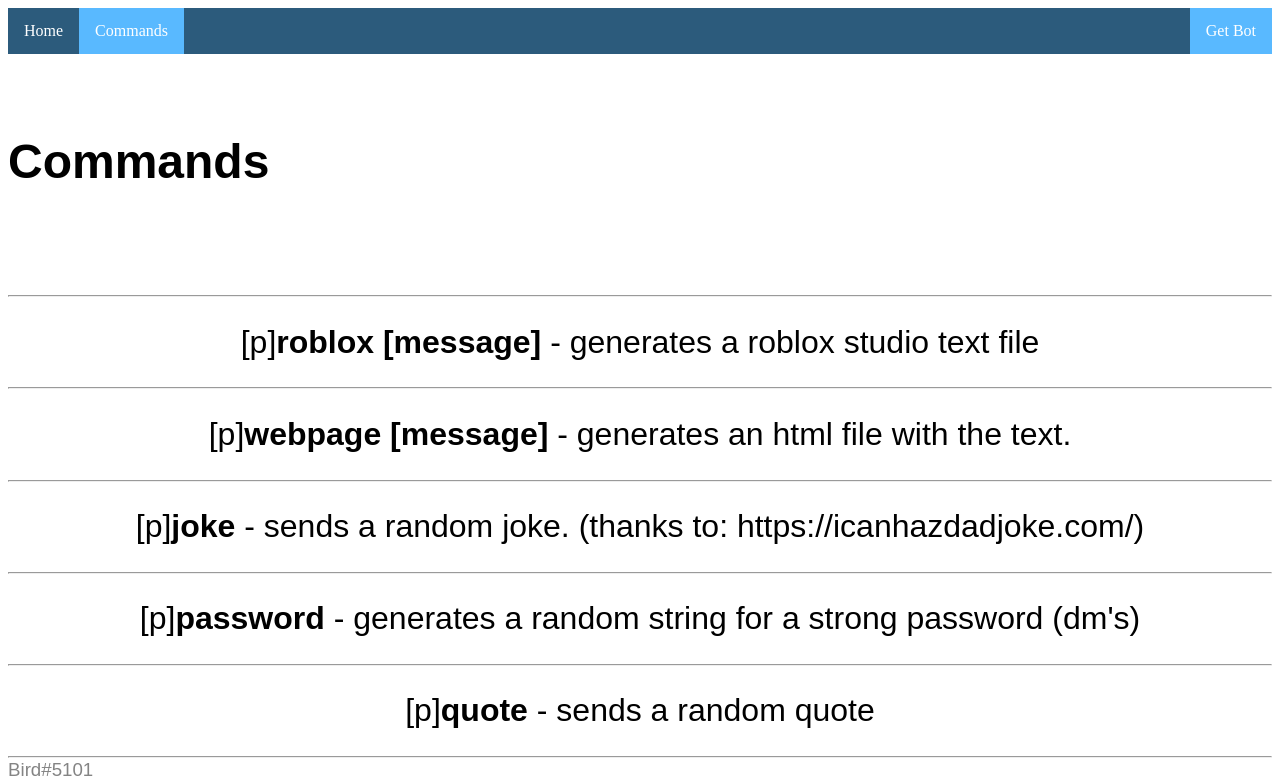
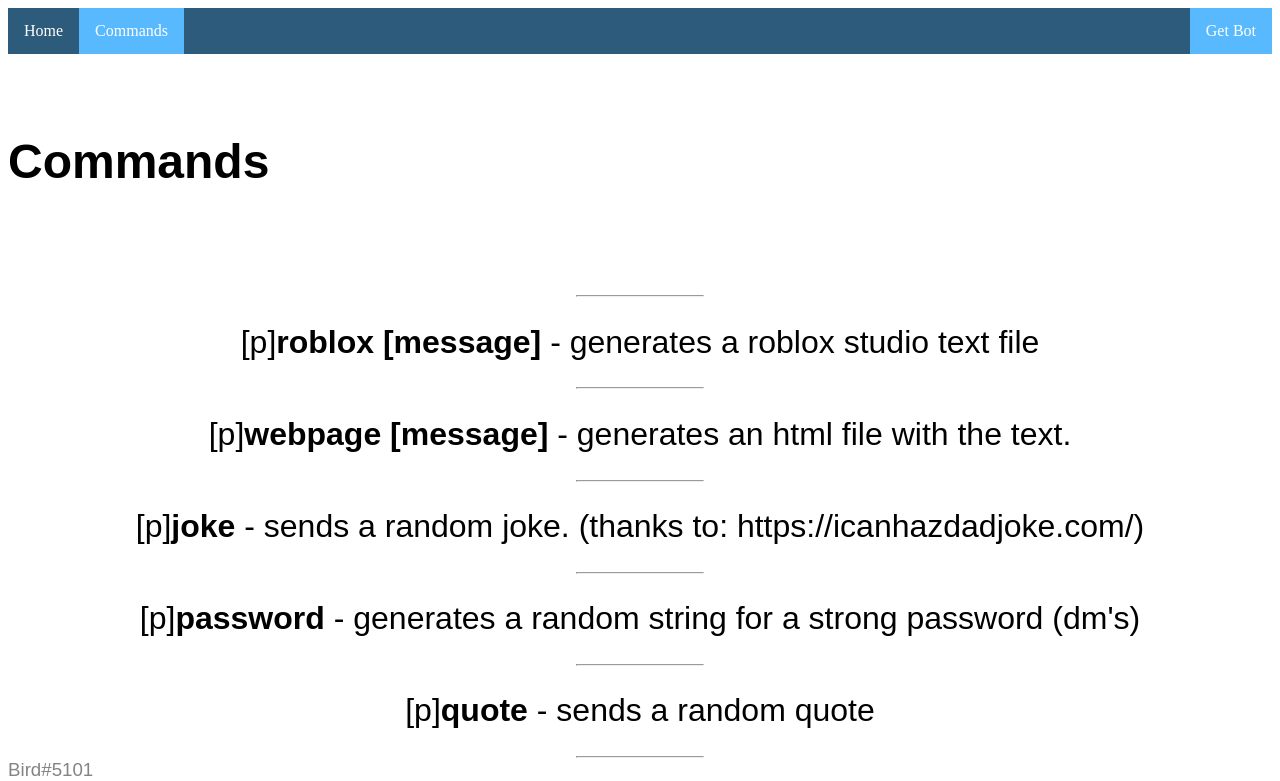
Before and after one commit to teddymisty132/genbotwebsite, a plain HTML site: page commands/index.html in a window 1280 px wide. Shown: the top 781 px of the page. Drawn offline with Linux system fonts and the light colour scheme.

Commit message:
better
better

```diff
--- a/commands/index.html
+++ b/commands/index.html
@@ -62,6 +62,9 @@ font-family: sans-serif;
 font-size: 300%;
 font-weight: bolder;
 }
+hr {
+width: 10%;
+}
 .command {
   font-family: sans-serif;
   font-weight: normal;
```
